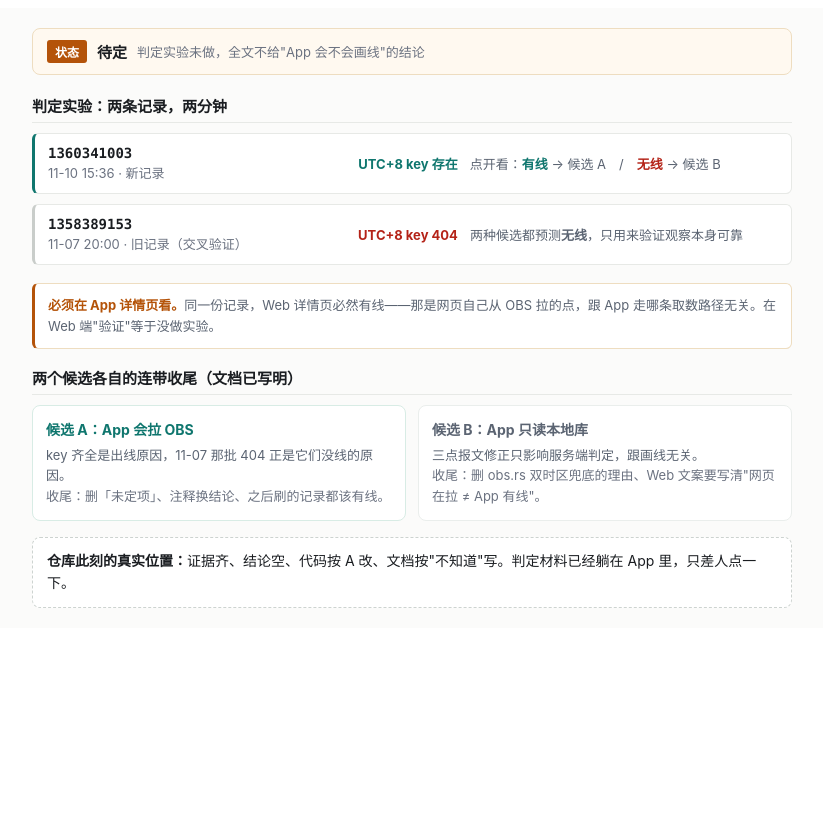
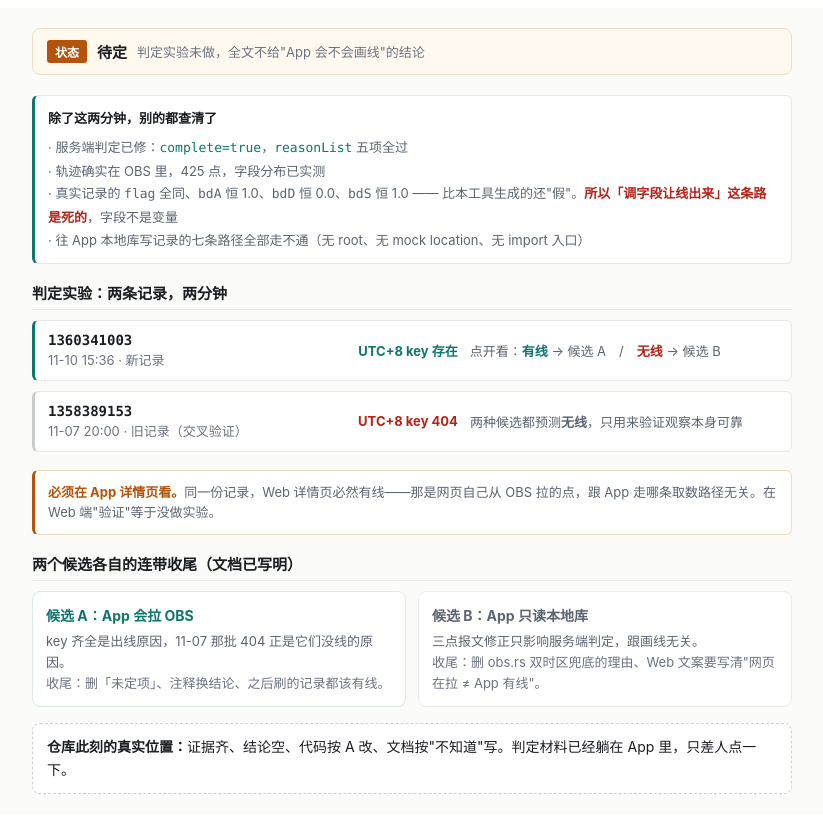
Before and after one commit to IRmsk/pace-forge, a plain HTML site: page docs/trajectory-status.html in a window 1280 px wide. Shown: the whole page, without its empty margins (228-1051 px from the left). Before the commit the page ends 800 px from the top, so only its background shows below. Drawn offline with Linux system fonts and the light colour scheme.

Commit message:
docs: 补上真实轨迹对象的字段实测，收窄待定范围
从 OBS 下载 Neko 那条（rrid 1360341003）解 gzip，422~425 点逐点统计
字段分布，结论有两条，都是格式层面的：

一、「flag 全同导致画不出线」这个假设没有依据。真实记录的 flag 本来就
全同，等于整条跑步的开始时间戳；本工具现在写的 p.time_ms 逐点递增反而
跟真实数据不一致。submit.rs 里那段注释把「flag 相同」和「点同时定位」
等同了，真实数据里两者并存——flag 相同，每点的 gLat/gLng 各不相同。

二、真实记录比本工具「更假」：bdA 恒 1.0、bdD 恒 0.0、bdS 恒 1.0，全程
无变化。本工具给了平滑缓坡、真实方向角、逐点速度，改完仍然无线。所以
字段不是变量，取数路径才是——继续调字段没有意义。

这两条都只说明「改字段不是解法」，不构成对候选 A/B 的判定。待定项还是
那一个：在 App 详情页点开 1360341003 看有没有线，两分钟的事。

顶部状态行从「待定」改成「待定 —— 只剩一件事没做」，把已经做完的部分
（服务端判定已修、OBS 里确实是 425 点、smali 捋到 Room、写本地库七条路
全部走不通）逐条列出来，免得下次打开以为整篇都没查。状态页同步。

```diff
--- a/docs/trajectory-status.html
+++ b/docs/trajectory-status.html
@@ -7,6 +7,14 @@
 <span style="font-size:12px;font-weight:700;color:#fff;background:#b45309;padding:3px 8px;border-radius:3px;">状态</span>
 <span style="font-size:15px;font-weight:600;">待定</span>
 <span style="font-size:13px;color:#6b7280;">判定实验未做，全文不给"App 会不会画线"的结论</span>
+</div>
+
+<div style="background:#fff;border:1px solid #e7e9e6;border-left:3px solid #0f766e;border-radius:6px;padding:11px 13px;margin-bottom:18px;font-size:13px;line-height:1.75;color:#5b6472;">
+<div style="font-weight:700;color:#1a1d21;margin-bottom:6px;">除了这两分钟，别的都查清了</div>
+<div>· 服务端判定已修：<span style="font-family:ui-monospace,Consolas,monospace;color:#0f766e;">complete=true</span>，<span style="font-family:ui-monospace,Consolas,monospace;color:#0f766e;">reasonList</span> 五项全过</div>
+<div>· 轨迹确实在 OBS 里，425 点，字段分布已实测</div>
+<div>· 真实记录的 <span style="font-family:ui-monospace,Consolas,monospace;">flag</span> 全同、<span style="font-family:ui-monospace,Consolas,monospace;">bdA</span> 恒 1.0、<span style="font-family:ui-monospace,Consolas,monospace;">bdD</span> 恒 0.0、<span style="font-family:ui-monospace,Consolas,monospace;">bdS</span> 恒 1.0 —— 比本工具生成的还"假"。<b style="color:#b42318;">所以「调字段让线出来」这条路是死的</b>，字段不是变量</div>
+<div>· 往 App 本地库写记录的七条路径全部走不通（无 root、无 mock location、无 import 入口）</div>
 </div>
 
 <div style="font-size:15px;font-weight:700;margin-bottom:10px;padding-bottom:6px;border-bottom:1px solid #e7e9e6;">判定实验：两条记录，两分钟</div>
```
Also changed, not shown: 1 other file.
